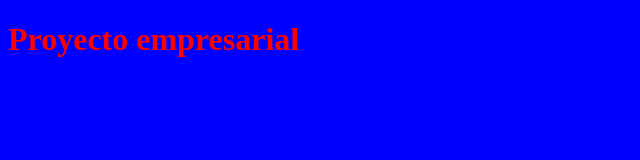
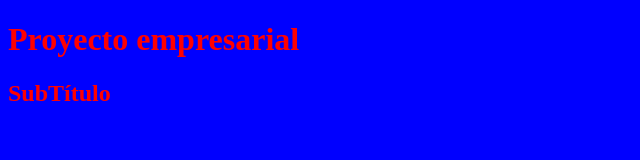
Before and after one commit to Sulo89/SFL1, a plain HTML site: page index.html in a window 1280 px wide. Shown: the whole page, without its empty margins (0-640 px from the left). Drawn offline with Linux system fonts and the light colour scheme.

Commit message:
añadoSubtítulo

```diff
--- a/index.html
+++ b/index.html
@@ -7,5 +7,6 @@
     </head>
     <body>
         <h1>Proyecto empresarial</h1>
+        <h2>SubTítulo</h2>
     </body>
 </html>
```
